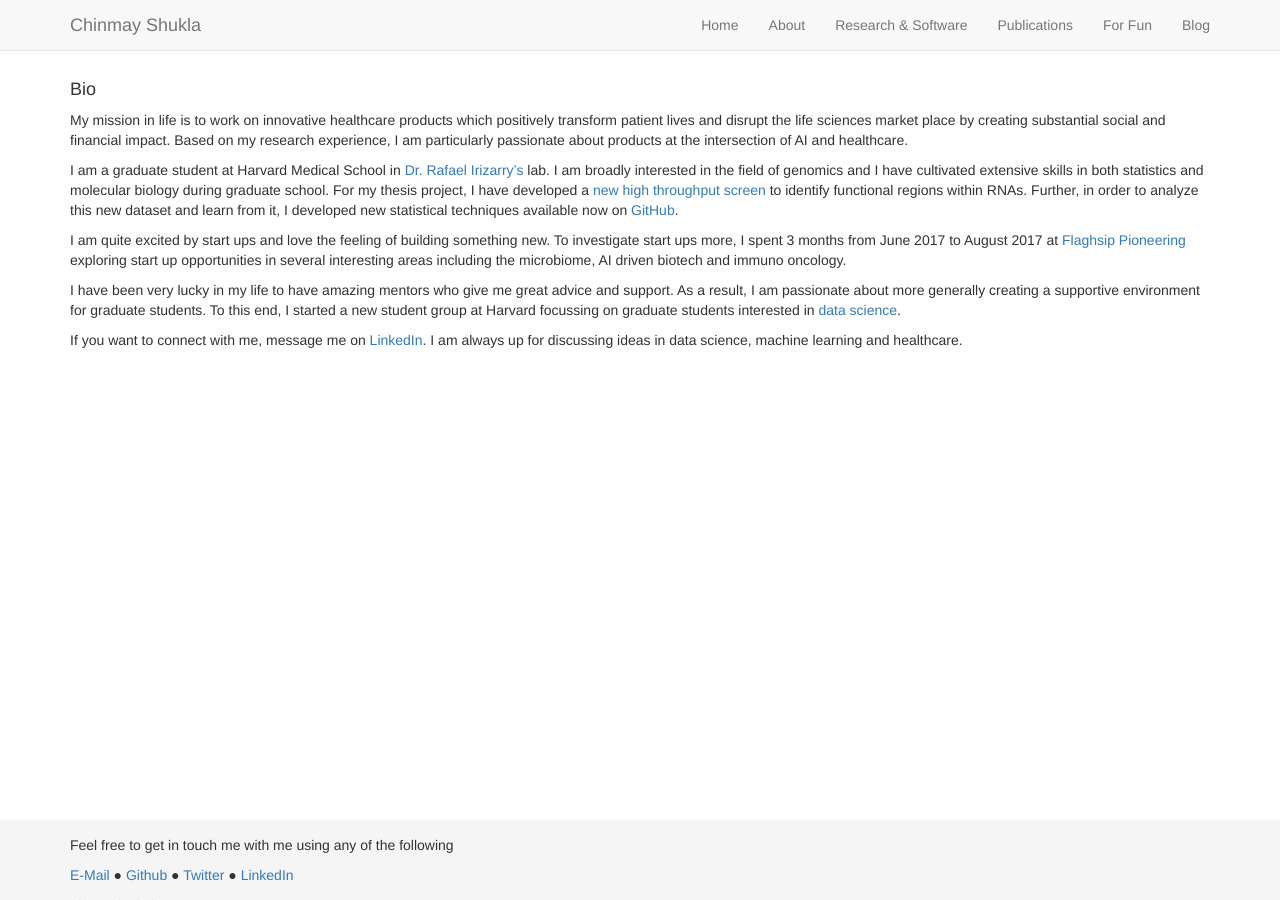
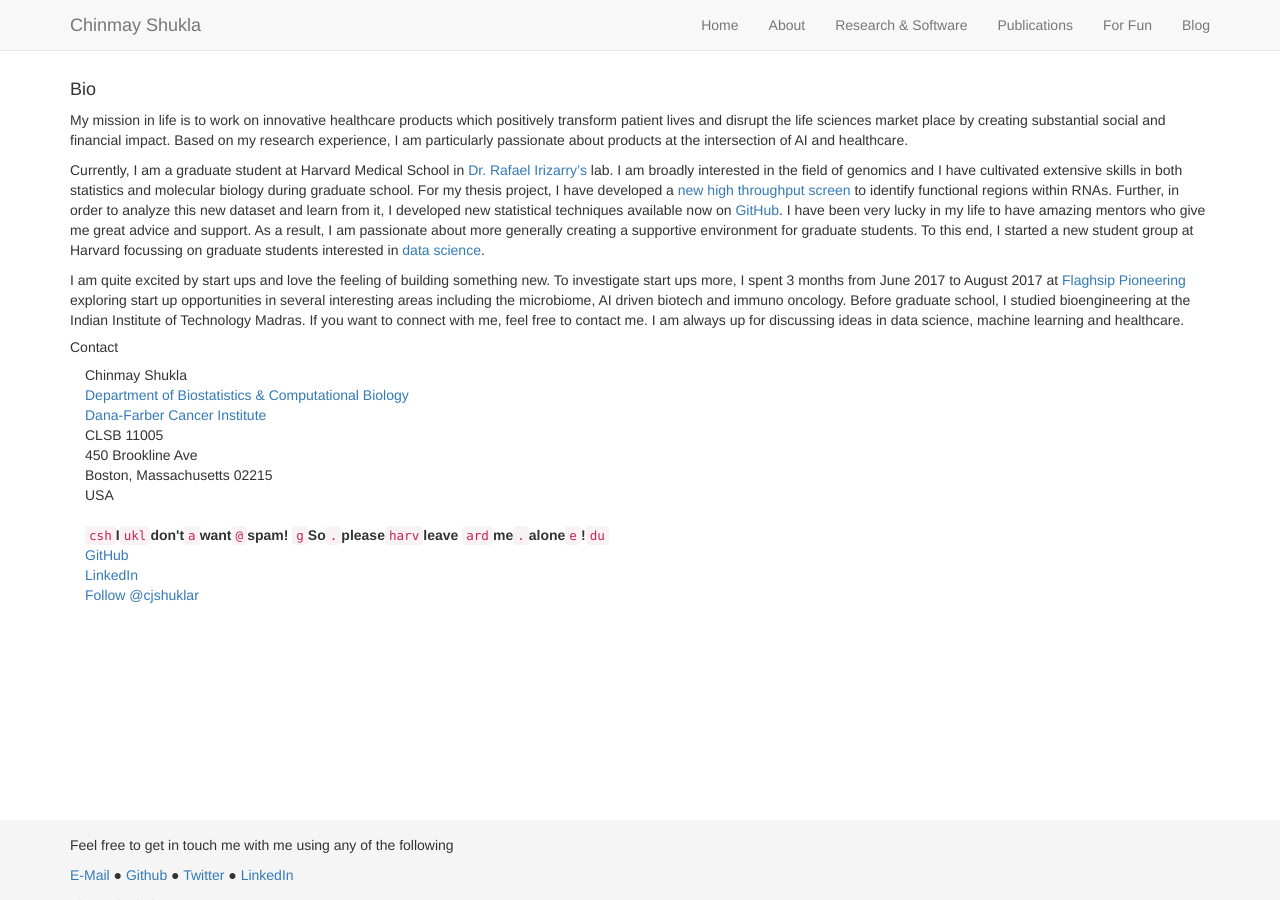
Before and after one commit to cshukla/cshukla.github.io, a Jekyll site: the page built from pages/about.md, in a window 1280 px wide and 900 px high. Built offline with Jekyll 4.4.1, drawn with Linux system fonts in a browser that asks for light colours; nearby versions of some CDN libraries; comment, search, counter and statistics services are not loaded.

Commit message:
add contact info to about page

```diff
--- a/pages/about.md
+++ b/pages/about.md
@@ -17,10 +17,34 @@ title: About
 
 My mission in life is to work on innovative healthcare products which positively transform patient lives and disrupt the life sciences market place by creating substantial social and financial impact. Based on my research experience, I am particularly passionate about products at the intersection of AI and healthcare.
 
-I am a graduate student at Harvard Medical School in [Dr. Rafael Irizarry's](http://rafalab.github.io) lab. I am broadly interested in the field of genomics and I have cultivated extensive skills in both statistics and molecular biology during graduate school. For my thesis project, I have developed a [new high throughput screen](https://www.biorxiv.org/content/early/2017/09/15/189654) to identify functional regions within RNAs. Further, in order to analyze this new dataset and learn from it, I developed new statistical techniques available now on [GitHub](https://github.com/cshukla/oligoGames).
+Currently, I am a graduate student at Harvard Medical School in [Dr. Rafael Irizarry's](http://rafalab.github.io) lab. I am broadly interested in the field of genomics and I have cultivated extensive skills in both statistics and molecular biology during graduate school. For my thesis project, I have developed a [new high throughput screen](https://www.biorxiv.org/content/early/2017/09/15/189654) to identify functional regions within RNAs. Further, in order to analyze this new dataset and learn from it, I developed new statistical techniques available now on [GitHub](https://github.com/cshukla/oligoGames). I have been very lucky in my life to have amazing mentors who give me great advice and support. As a result, I am passionate about more generally creating a supportive environment for graduate students. To this end, I started a new student group at Harvard focussing on graduate students interested in [data science](http://www.harvardbigdata.com).
 
-I am quite excited by start ups and love the feeling of building something new. To investigate start ups more, I spent 3 months from June 2017 to August 2017 at [Flaghsip Pioneering](http://flagshippioneering.com) exploring start up opportunities in several interesting areas including the microbiome, AI driven biotech and immuno oncology.
+I am quite excited by start ups and love the feeling of building something new. To investigate start ups more, I spent 3 months from June 2017 to August 2017 at [Flaghsip Pioneering](http://flagshippioneering.com) exploring start up opportunities in several interesting areas including the microbiome, AI driven biotech and immuno oncology. Before graduate school, I studied bioengineering at the Indian Institute of Technology Madras. If you want to connect with me, feel free to contact me. I am always up for discussing ideas in data science, machine learning and healthcare.
 
-I have been very lucky in my life to have amazing mentors who give me great advice and support. As a result, I am passionate about more generally creating a supportive environment for graduate students. To this end, I started a new student group at Harvard focussing on graduate students interested in [data science](http://www.harvardbigdata.com).
+##### Contact
 
-If you want to connect with me, message me on [LinkedIn](https://www.linkedin.com/in/shuklachinmay). I am always up for discussing ideas in data science, machine learning and healthcare.
+<div class="container">
+
+    <div class="row-fluid">
+        <div class="span5">
+            Chinmay Shukla<br/>
+            <a href="http://bcb.dfci.harvard.edu">Department of Biostatistics &amp; Computational Biology</a><br/>
+            <a href="http://www.dana-farber.org">Dana-Farber Cancer Institute</a><br/>
+            CLSB 11005<br/>
+            450 Brookline Ave<br/>
+            Boston, Massachusetts 02215<br/>
+            USA<br/><br/>
+
+            <div id="hide_email">
+        <code>csh</code><b>I</b><code>ukl</code><b>don't</b><code>a</code><b>want</b><code>@</code><b>spam!
+        </b><code>g</code><b>So</b><code>.</code><b>please</b><code>harv</code><b>leave
+        </b><code>ard</code><b>me</b><code>.</code><b>alone</b><code>e</code><b>!</b><code>du</code><br/>
+        <a href="https://github.com/cshukla">GitHub</a><br/>
+        <a href="https://linkedin.com/in/shuklachinmay">LinkedIn</a><br/>
+        <a href="https://twitter.com/cjshukla" class="twitter-follow-button" data-show-count="false" data-size="large" data-show-screen-name="true">Follow @cjshuklar</a>
+<script>!function(d,s,id){var js,fjs=d.getElementsByTagName(s)[0],p=/^http:/.test(d.location)?'http':'https';if(!d.getElementById(id)){js=d.createElement(s);js.id=id;js.src=p+'://platform.twitter.com/widgets.js';fjs.parentNode.insertBefore(js,fjs);}}(document, 'script', 'twitter-wjs');</script><br/>
+        </div>
+        </div>
+
+    </div>
+</div>
```
